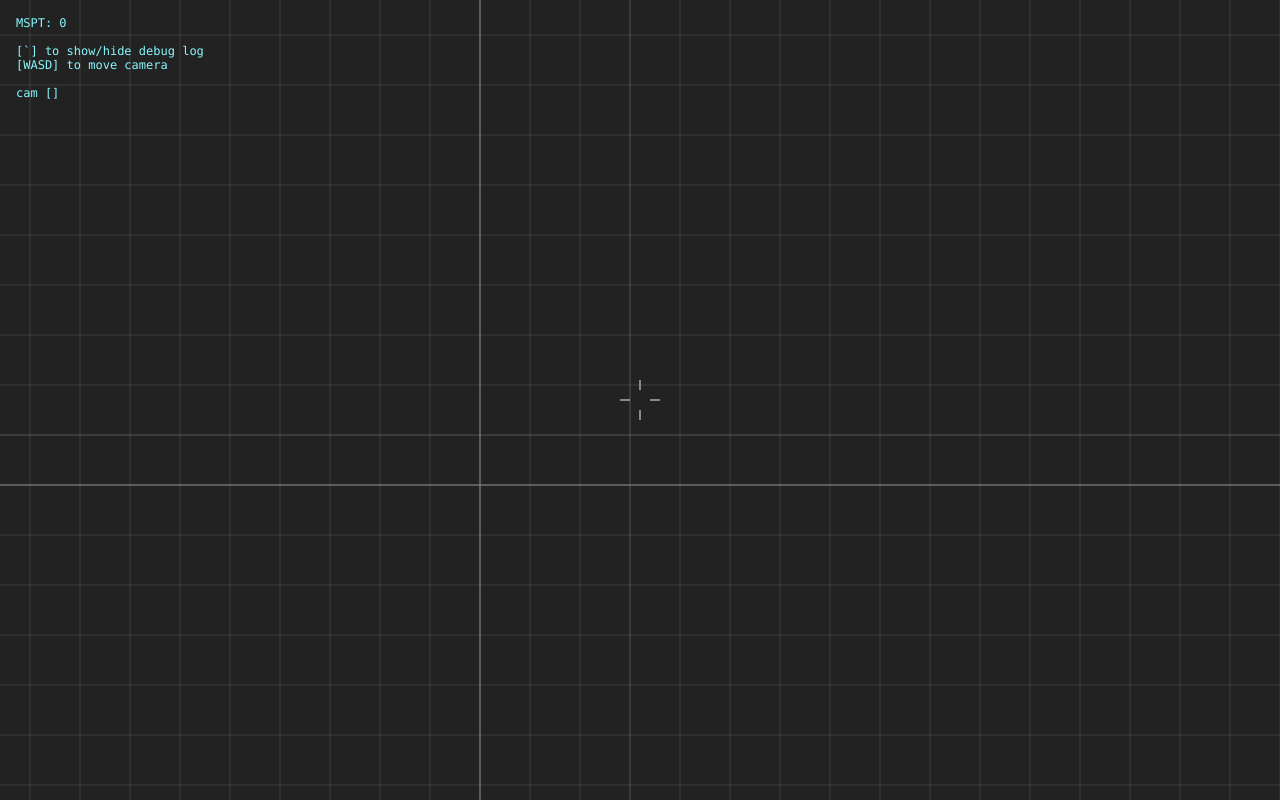
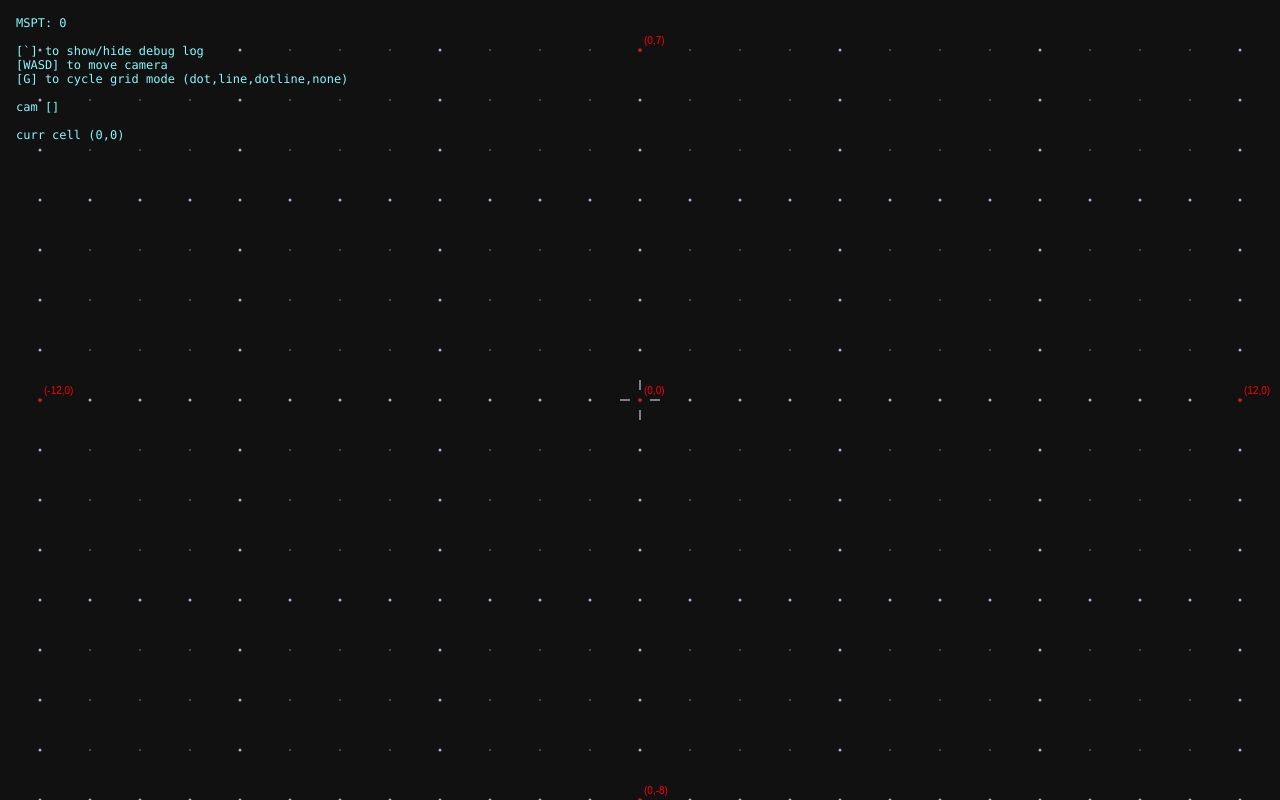
Before and after one commit to Ssirrikh/nodella, a plain HTML site: page index.html in a window 1280 px wide. Drawn offline with Linux system fonts and the light colour scheme.

Commit message:
add dot grid and do misc cleanup/optimization

```diff
--- a/index.html
+++ b/index.html
@@ -51,27 +51,39 @@
 
 	//// SETTINGS AND PRESETS ////
 
+    // theme presets
     const COLORS = {
         dark : {
-            bg : '#222222',
-            grid : '#888888',
+            bg : '#111111',
+            grid : '#aaaacc',
             node : '#eeeeff'
         }
     };
-    const GRID_SIZE = 50; // in px
-    const ZOOM_MIN = 0.5;
-    const ZOOM_MAX = 2.0;
-    const CROSSHAIR_SIZE = 10; // in px
+    let theme = 'dark';
 
+    // display settings
+    let isFullscreen = false;
     let cx0 = window.innerWidth / 2; // in px
     let cy0 = window.innerHeight / 2; // in px
 
-    let theme = 'dark';
-    let isFullscreen = false;
+    // grid settings
+    const GRID_SIZE = 50; // in px
+    const GRID_DOT_SMALL = 0.7; // in px
+    const GRID_DOT_LARGE = 1.5; // in px
+    const GRID_MODE_DOTS = 0;
+    const GRID_MODE_LINES = 1;
+    const GRID_MODE_DOTLINES = 2;
+    const GRID_MODE_NONE = 3;
+    let gridMode = 0;
+
+    // camera settings
+    const ZOOM_MIN = 0.5;
+    const ZOOM_MAX = 2.0;
     const CAMERA_PAN_SPEED = 0.1; // in grid units per frame
+    let cameraNeedsUpdate = true; // force camera update for first frame
     let camera = {
-        x : 3.2,
-        y : 1.7,
+        x : 0.0,
+        y : 0.0,
         zoom : 1.0
     };
     let cameraMovement = {
@@ -81,6 +93,9 @@
         right : false
     };
 
+    // misc
+    const CROSSHAIR_SIZE = 10; // in px
+
 
 
 	//// INIT ////
@@ -88,34 +103,55 @@
     let cv = document.getElementById('canvas-main');
     let ctx = cv.getContext('2d');
 
+    const NODE_EMITTER = 0;
+    const NODE_REPEATER = 1;
+    const NODE_SPLITTER = 2;
+    const NODE_COUNTER = 3;
+    let nodes = [
+        {
+            type : NODE_EMITTER,
+            pos : [1,1],
+            wires : [
+                [1,2]
+            ]
+        }
+    ];
+    // let wires = [
+    //     //
+    // ];
+
 
 
 	//// ANIMATION ////
 
-    // function drawNode (x,y) {
-    //     const isVisible = ;
-    // }
+    function dbg_drawBoundingDots () {
+        const currGridX = Math.floor(camera.x);
+        const currGridY = Math.ceil(camera.y);
+        const dgxMin = -Math.ceil(cv.width/2 / GRID_SIZE) + 1;
+        const dgxMax = Math.ceil(cv.width/2 / GRID_SIZE);
+        const dgyMin = -Math.ceil(cv.height/2 / GRID_SIZE) + 1;
+        const dgyMax = Math.ceil(cv.height/2 / GRID_SIZE) - 1;
+        function drawDotAt (dgx,dgy) {
+            const gx = currGridX + dgx;
+            const gy = currGridY + dgy;
+            const x = cx0-gridoffX+(dgx*GRID_SIZE);
+            const y = cy0+gridoffY-(dgy*GRID_SIZE);
+            const label = '('+gx+','+gy+')';
+            ctx.beginPath();
+            ctx.arc(x,y,GRID_DOT_LARGE,0,2*Math.PI);
+            ctx.fill();
+            ctx.fillText(label,x+4,y-6);
+        }
 
-	function animate () {
+        ctx.fillStyle = '#ff0000';
+        drawDotAt(0,0);
+        drawDotAt(dgxMin,0);
+        drawDotAt(dgxMax-1,0);
+        drawDotAt(0,dgyMin-1);
+        drawDotAt(0,dgyMax);
+    }
 
-		requestAnimationFrame(animate);
-        const t0_frame = performance.now();
-
-        // update camera
-        if (cameraMovement.up)    camera.y += CAMERA_PAN_SPEED;
-        if (cameraMovement.down)  camera.y -= CAMERA_PAN_SPEED;
-        if (cameraMovement.left)  camera.x -= CAMERA_PAN_SPEED;
-        if (cameraMovement.right) camera.x += CAMERA_PAN_SPEED;
-
-        const camx = cx0 - camera.x*GRID_SIZE;
-        const camy = cy0 + camera.y*GRID_SIZE;
-        const gridoffX = (camera.x % 1) * GRID_SIZE;
-        const gridoffY = (camera.y % 1) * GRID_SIZE;
-
-        // background
-        ctx.fillStyle = COLORS[theme].bg;
-		ctx.fillRect(0,0, cv.width,cv.height);
-
+    function drawLineGrid () {
         // axes
         ctx.strokeStyle = COLORS[theme].grid;
         ctx.beginPath();
@@ -140,6 +176,83 @@
             ctx.lineTo(cv.width,cy0+gridoffY-dy);
         }
         ctx.stroke();
+    }
+    function drawDotGrid () {
+        // bounds
+
+        // grid
+        ctx.fillStyle = COLORS[theme].grid;
+        // DBG: constrict dot grid to bounds
+        // for (let dgx = -3; dgx <= 3; dgx++) {
+        //     for (let dgy = -3; dgy <= 3; dgy++) {
+        for (let dgx = dgxMin; dgx <= dgxMax; dgx++) {
+            for (let dgy = dgyMin; dgy <= dgyMax; dgy++) {
+                // DBG: label every dot with coords
+                // const x = cellX + dgx;
+                // const y = cellY - dgy;
+                // ctx.fillText('('+x+','+y+')',cx0-gridoffX+(dgx*GRID_SIZE),cy0+gridoffY+(dgy*GRID_SIZE)-4);
+                // ctx.fillText('d('+dgx+','+dgy+')',cx0-gridoffX+(dgx*GRID_SIZE),cy0+gridoffY+(dgy*GRID_SIZE)+4);
+                const gx = cellX + dgx;
+                const gy = cellY - dgy;
+                ctx.beginPath();
+                ctx.arc(
+                    cx0-gridoffX+(dgx*GRID_SIZE),
+                    cy0+gridoffY+(dgy*GRID_SIZE),
+                    (gx%4==0 || gy%4==0) ? GRID_DOT_LARGE : GRID_DOT_SMALL,
+                    0, 2*Math.PI
+                );
+                ctx.fill();
+            }
+        }
+    }
+
+    // function drawNode (x,y) {
+    //     const isInFrame = ;
+    // }
+
+
+
+
+    let camx, camy;
+    let cellX, cellY;
+    let gridoffX, gridoffY;
+    let dgxMin, dgxMax;
+    let dgyMin, dgyMax;
+	function animate () {
+
+		requestAnimationFrame(animate);
+        const t0_frame = performance.now();
+
+        // update camera
+        if (cameraMovement.up)    { camera.y += CAMERA_PAN_SPEED; cameraNeedsUpdate = true; }
+        if (cameraMovement.down)  { camera.y -= CAMERA_PAN_SPEED; cameraNeedsUpdate = true; }
+        if (cameraMovement.left)  { camera.x -= CAMERA_PAN_SPEED; cameraNeedsUpdate = true; }
+        if (cameraMovement.right) { camera.x += CAMERA_PAN_SPEED; cameraNeedsUpdate = true; }
+        if (cameraNeedsUpdate) {
+            // position of objects relative to camera, as if camera is (0,0)
+            camx = cx0 - camera.x*GRID_SIZE;
+            camy = cy0 + camera.y*GRID_SIZE;
+            // top-left coordinates of cell that camera is in
+            cellX = Math.floor(camera.x);
+            cellY = Math.ceil(camera.y);
+            // (dx,dy) from camera/center-screen to top-left of cell that camera is in
+            gridoffX = (camera.x < 0)  ? ((camera.x % 1 + 1) * GRID_SIZE) : ((camera.x % 1 + 0) * GRID_SIZE);
+            gridoffY = (camera.y <= 0) ? ((camera.y % 1 + 0) * GRID_SIZE) : ((camera.y % 1 - 1) * GRID_SIZE);
+            // bounds of screen, in delta grid units (rounded up)
+            dgxMin = -Math.ceil(cv.width/2 / GRID_SIZE) + 1;
+            dgxMax =  Math.ceil(cv.width/2 / GRID_SIZE) + 0;
+            dgyMin = -Math.ceil(cv.height/2 / GRID_SIZE) + 1;
+            dgyMax =  Math.ceil(cv.height/2 / GRID_SIZE) + 0;
+        }
+
+        // background
+        ctx.fillStyle = COLORS[theme].bg;
+		ctx.fillRect(0,0, cv.width,cv.height);
+
+        // grid
+        if (gridMode == GRID_MODE_LINES || gridMode == GRID_MODE_DOTLINES) drawLineGrid();
+        if (gridMode == GRID_MODE_DOTS  || gridMode == GRID_MODE_DOTLINES) drawDotGrid();
+        dbg_drawBoundingDots();
 
         // crosshair
         ctx.strokeStyle = COLORS[theme].node;
@@ -155,15 +268,18 @@
         ctx.stroke();
 
         // console
+        const mspt = (performance.now()-t0_frame).toFixed(0);
         const camStr = [cameraMovement.up?'W':'',cameraMovement.left?'A':'',cameraMovement.down?'S':'',cameraMovement.right?'D':''].join('');
         log.clear();
-        log.addLine('MSPT: ' + (performance.now()-t0_frame).toFixed(0));
-        // log.addLine((dt_seperate==dt_combined) ? 'equal' : (dt_seperate<dt_combined) ? 'seperate' : 'combined');
+        log.addLine('MSPT: ' + mspt);
         log.addLine('');
         log.addLine('[`] to show/hide debug log');
         log.addLine('[WASD] to move camera');
+        log.addLine('[G] to cycle grid mode (dot,line,dotline,none)');
         log.addLine('');
         log.addLine('cam [' + camStr + ']');
+        log.addLine('');
+        log.addLine('curr cell (' + cellX + ',' + cellY + ')');
         log.updateElem();
 
 	}
@@ -172,17 +288,17 @@
 
     //// UPDATE AND CONTROLS ////
 
-    // resize
+    // display
     function onResize () {
         cv.width = window.innerWidth;
         cv.height = window.innerHeight;
         cx0 = window.innerWidth / 2;
         cy0 = window.innerHeight / 2;
     }
-    onResize();
     window.addEventListener('resize', e => {
         onResize();
     });
+    onResize();
 
     // mouse
 	// window.addEventListener('mousemove', e => {
@@ -199,10 +315,20 @@
         case 'a': cameraMovement.left = true; break;
         case 's': cameraMovement.down = true; break;
         case 'd': cameraMovement.right = true; break;
+        // cycle grid mode
+        case 'g':
+            gridMode++;
+            if (gridMode > GRID_MODE_NONE) gridMode = 0;
+            break;
 		// fullscreen
 		case 'f':
-			(isFullscreen) ? document.exitFullscreen() : document.documentElement.requestFullscreen();
-			isFullscreen = !isFullscreen;
+            if (isFullscreen && document.fullscreenElement) {
+                document.exitFullscreen();
+                isFullscreen = false;
+            } else if (!isFullscreen && !document.fullscreenElement) {
+                document.documentElement.requestFullscreen();
+                isFullscreen = true;
+            }
 			break;
 		// debug log/controls
 		case '`':
```
